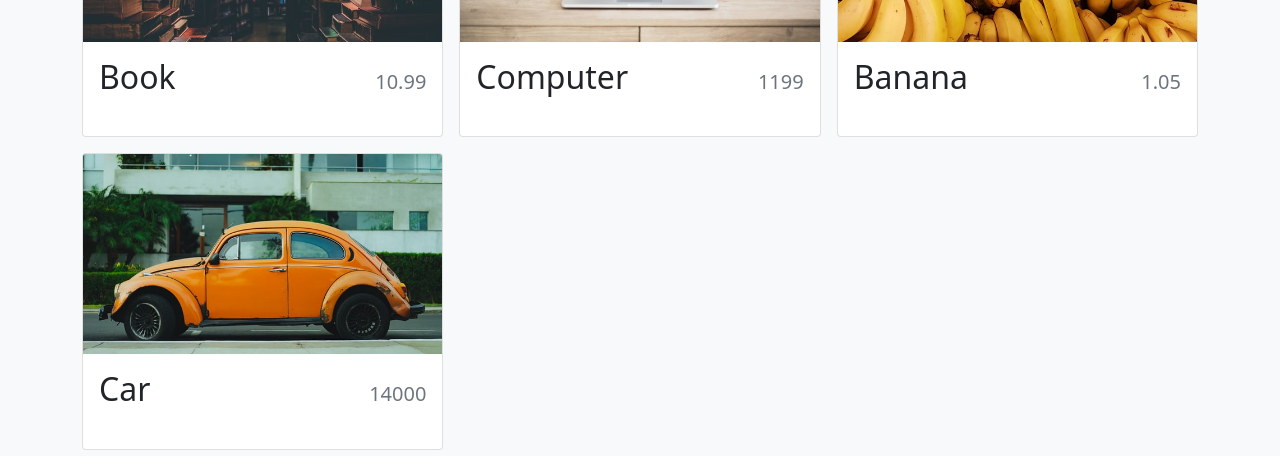
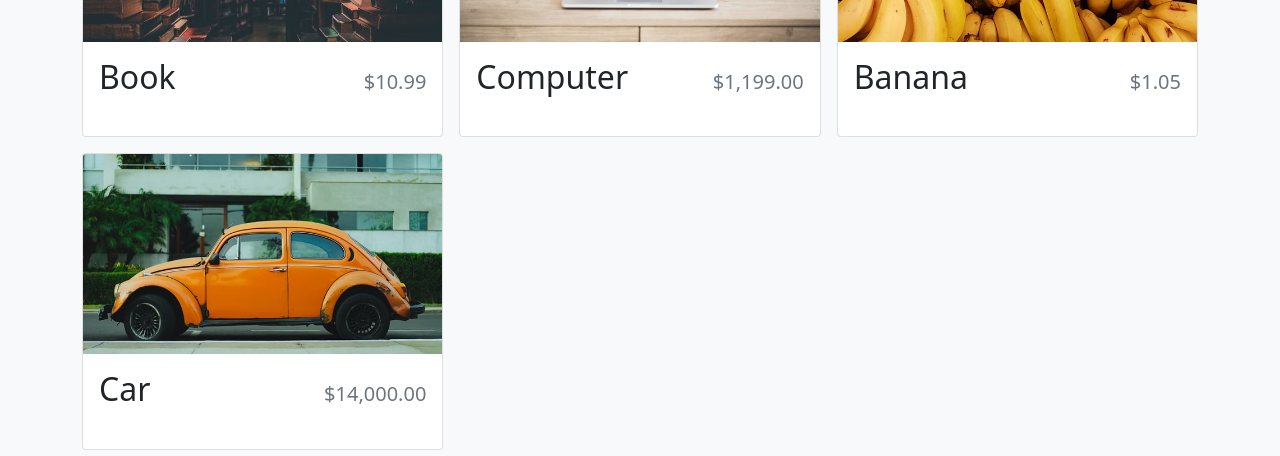
Before and after one commit to Chen-Stefan/shopping_cart, a React (Create React App) app in the folder shopcart/: page /store in a window 1280 px wide. Shown: the part 295-751 px from the top of the page. Built offline with nearby package versions, Linux system fonts and the light colour scheme.

Commit message:
Format the price using utility functions: formatCurrency

```diff
--- a/shopcart/src/components/StoreItem.tsx
+++ b/shopcart/src/components/StoreItem.tsx
@@ -1,4 +1,5 @@
 import { Card } from "react-bootstrap";
+import { formatCurrency } from '../utilities/formatCurrency'
 
 type StoreItemProps = {
   id: number;
@@ -19,7 +20,7 @@
       <Card.Body className="d-flex flex-column">
         <Card.Title className='d-flex justify-content-between align-items-baseline mb-4'>
           <span className="fs-2">{name}</span>
-          <span className="ms-2 text-muted">{price}</span>
+          <span className="ms-2 text-muted">{formatCurrency(price)}</span>
         </Card.Title>
       </Card.Body>
     </Card>
--- /dev/null
+++ b/shopcart/src/utilities/formatCurrency.ts
@@ -0,0 +1,5 @@
+const CURRENCY_FORMATTER = new Intl.NumberFormat(undefined, {currency: 'USD', style: 'currency'})
+
+export function formatCurrency(number: number) {
+  return CURRENCY_FORMATTER.format(number)
+}
```
